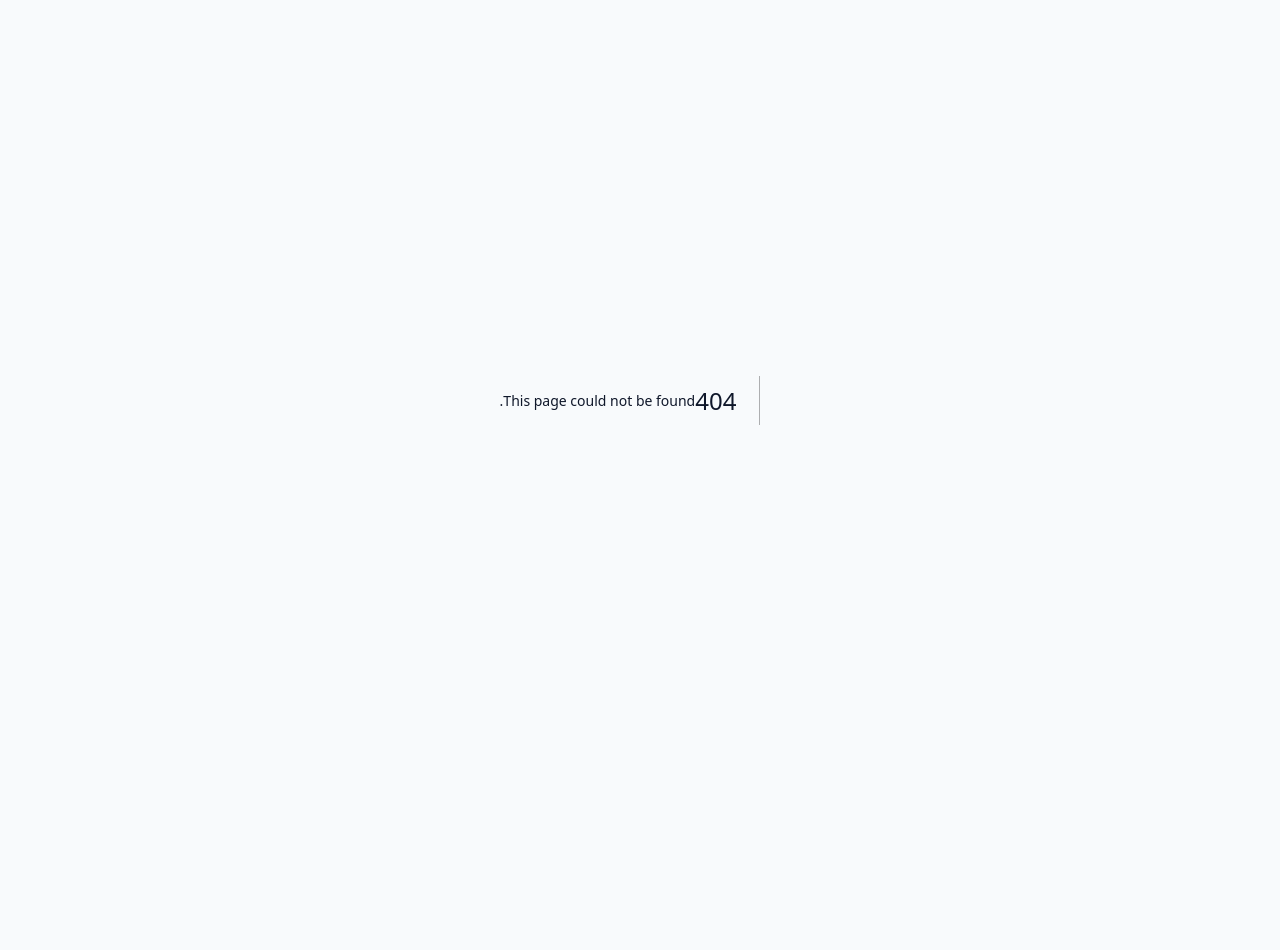
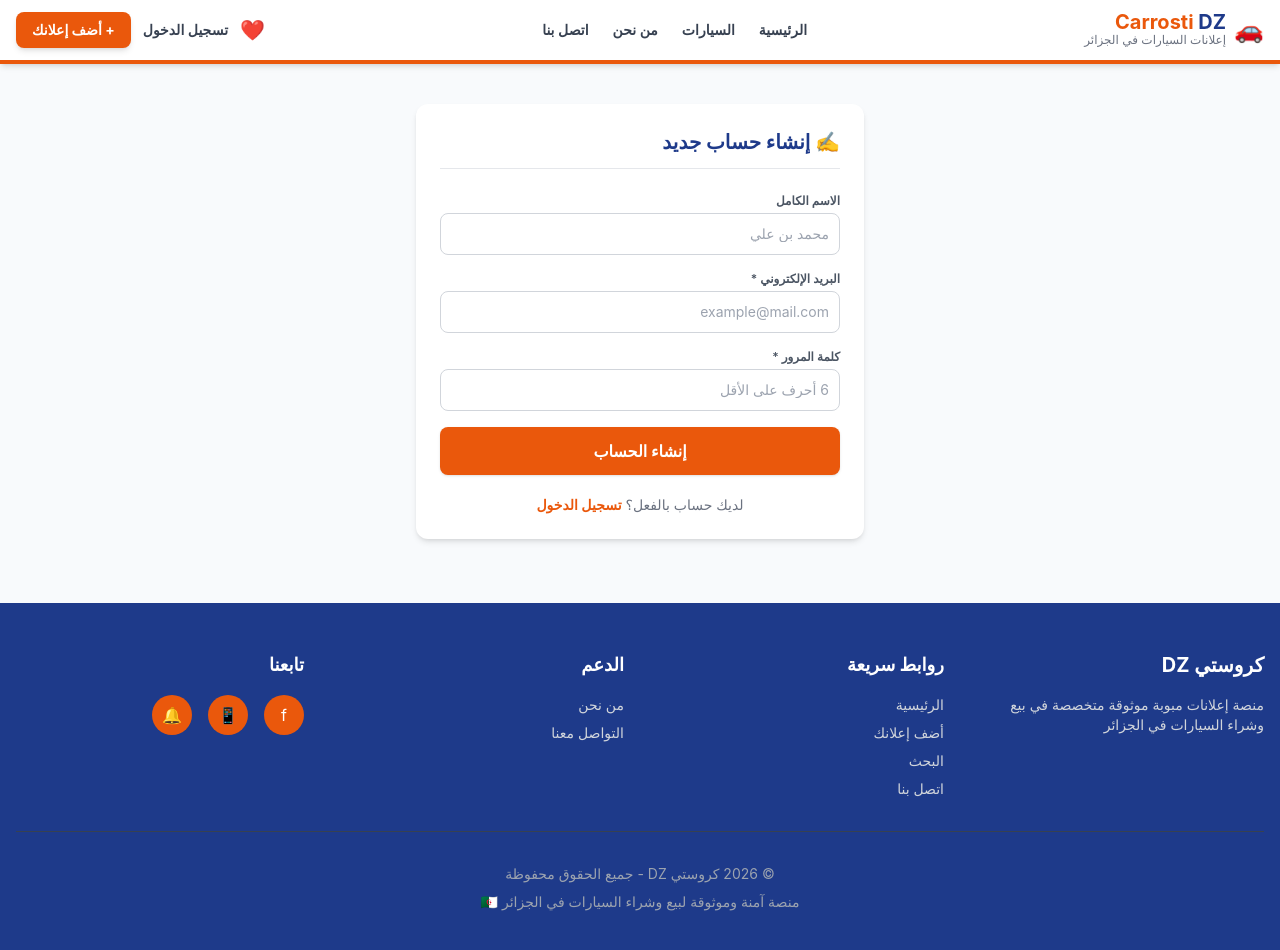
Before and after one commit to takibou43/krosty-dz, a Next.js app: page /signup in a window 1280 px wide. Before the commit this address had no page. Shown: the top 950 px of the page. Before the commit the page ends 800 px from the top, so only its background shows below. Built offline with nearby package versions, Linux system fonts and the light colour scheme; no server answers.

Commit message:
Add signup page

```diff
--- /dev/null
+++ b/app/signup/page.jsx
@@ -0,0 +1,127 @@
+'use client';
+
+import { useState } from 'react';
+import { useRouter } from 'next/navigation';
+import Link from 'next/link';
+import Header from '@/components/Header';
+import Footer from '@/components/Footer';
+import { signUp, isSupabaseConfigured } from '@/utils/supabase';
+
+export default function SignupPage() {
+  const router = useRouter();
+  const [fullName, setFullName] = useState('');
+  const [email, setEmail] = useState('');
+  const [password, setPassword] = useState('');
+  const [loading, setLoading] = useState(false);
+  const [error, setError] = useState(null);
+  const [success, setSuccess] = useState(false);
+
+  const inputClass =
+    'w-full p-2.5 border border-gray-300 rounded-lg text-sm focus:outline-none focus:border-accent focus:ring-2 focus:ring-orange-200 bg-white text-gray-900';
+
+  const handleSubmit = async (e) => {
+    e.preventDefault();
+    setError(null);
+
+    if (!isSupabaseConfigured) {
+      setError('قاعدة البيانات غير مهيأة حالياً. يرجى المحاولة لاحقاً.');
+      return;
+    }
+
+    if (password.length < 6) {
+      setError('يجب أن تتكون كلمة المرور من 6 أحرف على الأقل.');
+      return;
+    }
+
+    setLoading(true);
+    const user = await signUp(email, password, { full_name: fullName });
+    setLoading(false);
+
+    if (!user) {
+      setError('تعذر إنشاء الحساب. ربما البريد الإلكتروني مستخدم من قبل.');
+      return;
+    }
+
+    setSuccess(true);
+  };
+
+  return (
+    <div className="min-h-screen bg-slate-50" dir="rtl">
+      <Header />
+      <div className="max-w-md mx-auto my-10 p-6 bg-white rounded-xl shadow-md">
+        <h2 className="text-xl font-bold mb-6 text-primary border-b pb-3">
+          ✍️ إنشاء حساب جديد
+        </h2>
+
+        {success ? (
+          <div className="rounded-lg border border-green-200 bg-green-50 p-4 text-sm text-green-700 text-center">
+            <p className="font-bold mb-2">تم إنشاء حسابك بنجاح 🎉</p>
+            <p className="mb-4">إذا طُلب منك تأكيد بريدك الإلكتروني، تحقق من صندوق الوارد قبل تسجيل الدخول.</p>
+            <Link href="/login" className="inline-block bg-accent hover:bg-orange-700 text-white font-bold py-2.5 px-5 rounded-lg transition">
+              تسجيل الدخول الآن
+            </Link>
+          </div>
+        ) : (
+          <>
+            {error && (
+              <div className="mb-4 rounded-lg border border-red-200 bg-red-50 p-3 text-sm text-red-700">
+                {error}
+              </div>
+            )}
+
+            <form onSubmit={handleSubmit} className="space-y-4">
+              <div>
+                <label className="block text-xs font-semibold text-gray-600 mb-1">الاسم الكامل</label>
+                <input
+                  type="text"
+                  placeholder="محمد بن علي"
+                  className={inputClass}
+                  value={fullName}
+                  onChange={(e) => setFullName(e.target.value)}
+                />
+              </div>
+              <div>
+                <label className="block text-xs font-semibold text-gray-600 mb-1">البريد الإلكتروني *</label>
+                <input
+                  type="email"
+                  required
+                  placeholder="example@mail.com"
+                  className={inputClass}
+                  value={email}
+                  onChange={(e) => setEmail(e.target.value)}
+                />
+              </div>
+              <div>
+                <label className="block text-xs font-semibold text-gray-600 mb-1">كلمة المرور *</label>
+                <input
+                  type="password"
+                  required
+                  placeholder="6 أحرف على الأقل"
+                  className={inputClass}
+                  value={password}
+                  onChange={(e) => setPassword(e.target.value)}
+                />
+              </div>
+
+              <button
+                type="submit"
+                disabled={loading}
+                className="w-full bg-accent hover:bg-orange-700 disabled:opacity-60 text-white font-bold py-3 rounded-lg transition duration-300 text-base shadow"
+              >
+                {loading ? 'جاري إنشاء الحساب...' : 'إنشاء الحساب'}
+              </button>
+            </form>
+
+            <p className="text-sm text-center text-gray-500 mt-5">
+              لديك حساب بالفعل؟{' '}
+              <Link href="/login" className="text-accent font-bold hover:underline">
+                تسجيل الدخول
+              </Link>
+            </p>
+          </>
+        )}
+      </div>
+      <Footer />
+    </div>
+  );
+}
```
